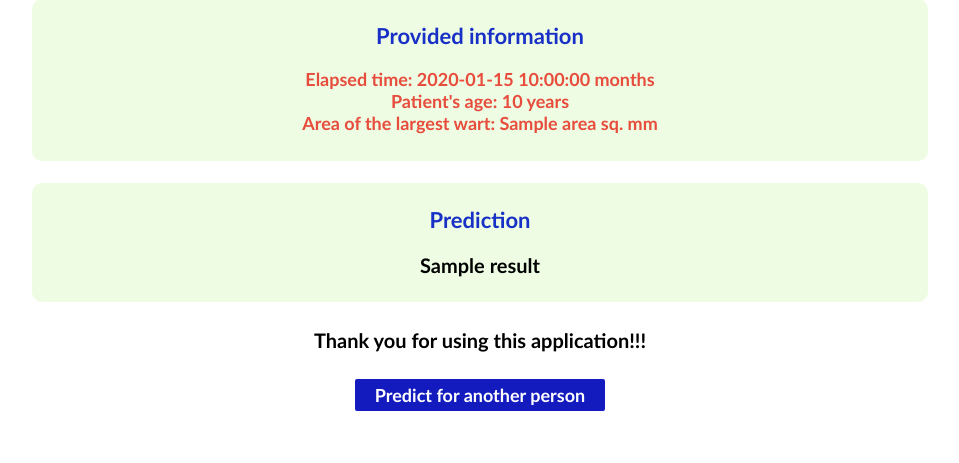
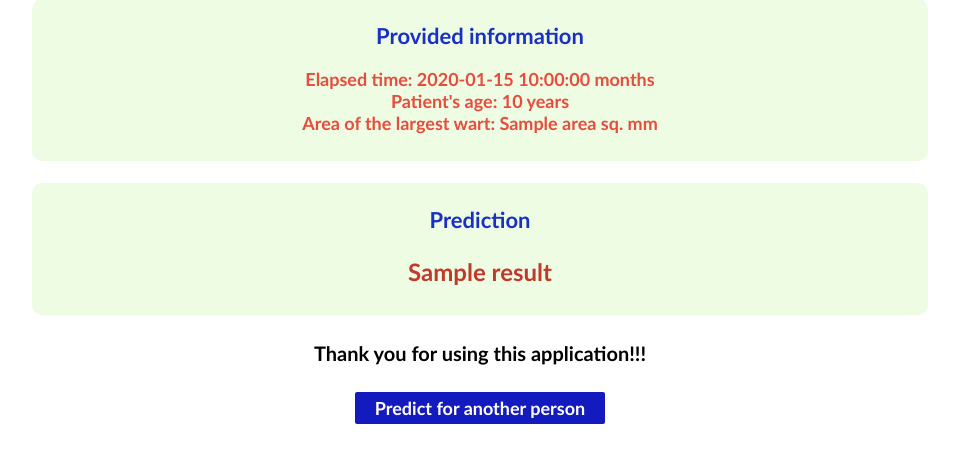
Before and after one commit to mamunur-ipe/ML-model-deployment, a Flask app: template templates/result_wart.html in a window 1280 px wide. Shown: the part 135-598 px from the top of the page, without its empty margins (160-1119 px from the left). Run offline with Flask 2, Linux system fonts and the light colour scheme; the template is opened without the code that fills it: most values are stand-ins (such as "Sample title", 1, 10 or a date in 2020).

Commit message:
Update result_wart.html

```diff
--- a/templates/result_wart.html
+++ b/templates/result_wart.html
@@ -12,6 +12,7 @@
 
 <div id="box_center">
    <h2> Provided information </h2>
+
 
        Elapsed time: {{ user_input["time"] }} months<br>
        Patient's age: {{ user_input["age"] }} years<br>
@@ -37,7 +38,7 @@
 <div id="box_center">
 
    <h2> Prediction </h2>
-   <p style="font-size: 20px;font-weight:bold;"> {{ result }} </p>
+   <p style="font-size: 24px;font-weight:bold;color:#C0392B;"> {{ result }} </p>
 
 </div>
 
```
